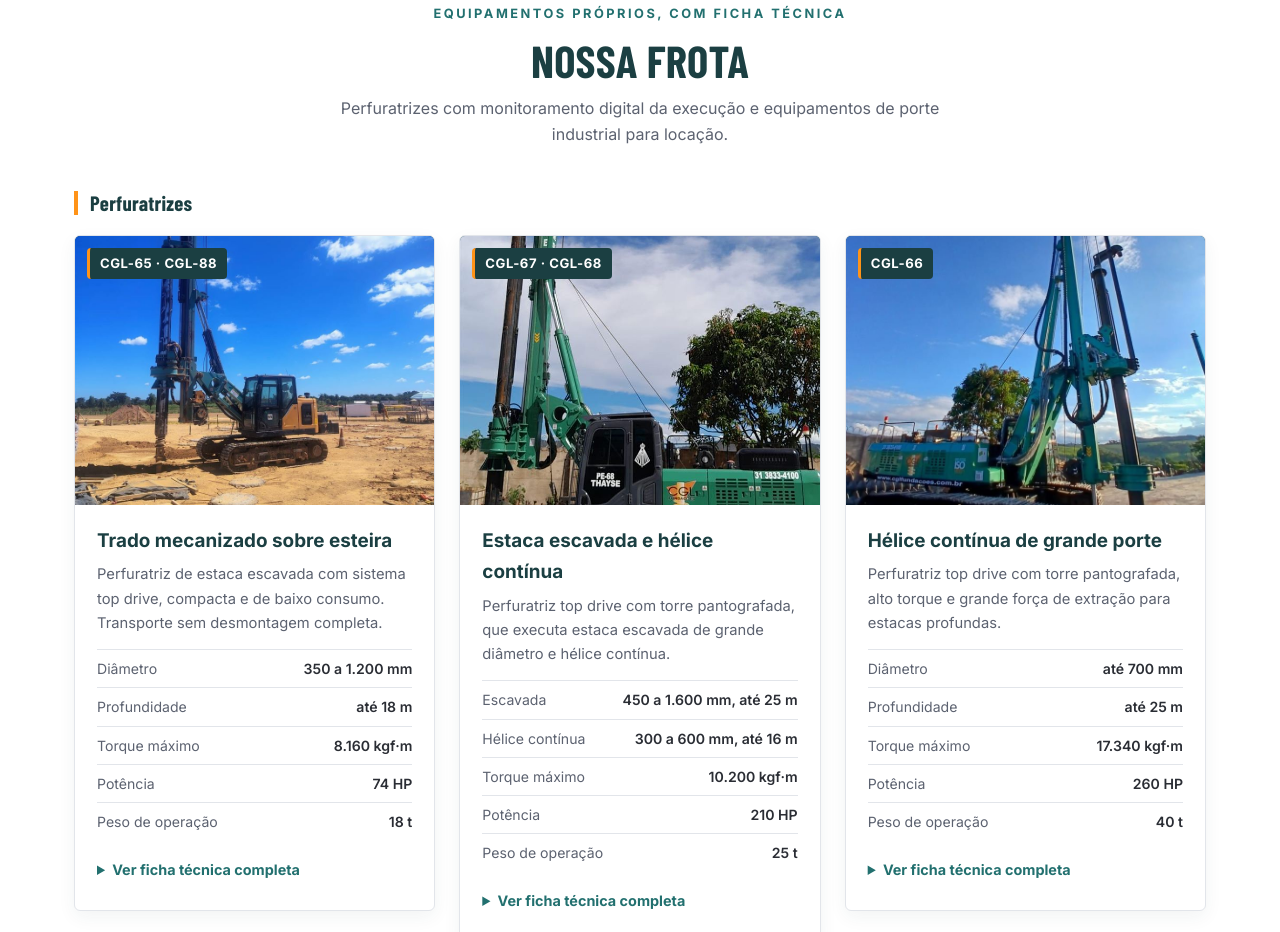
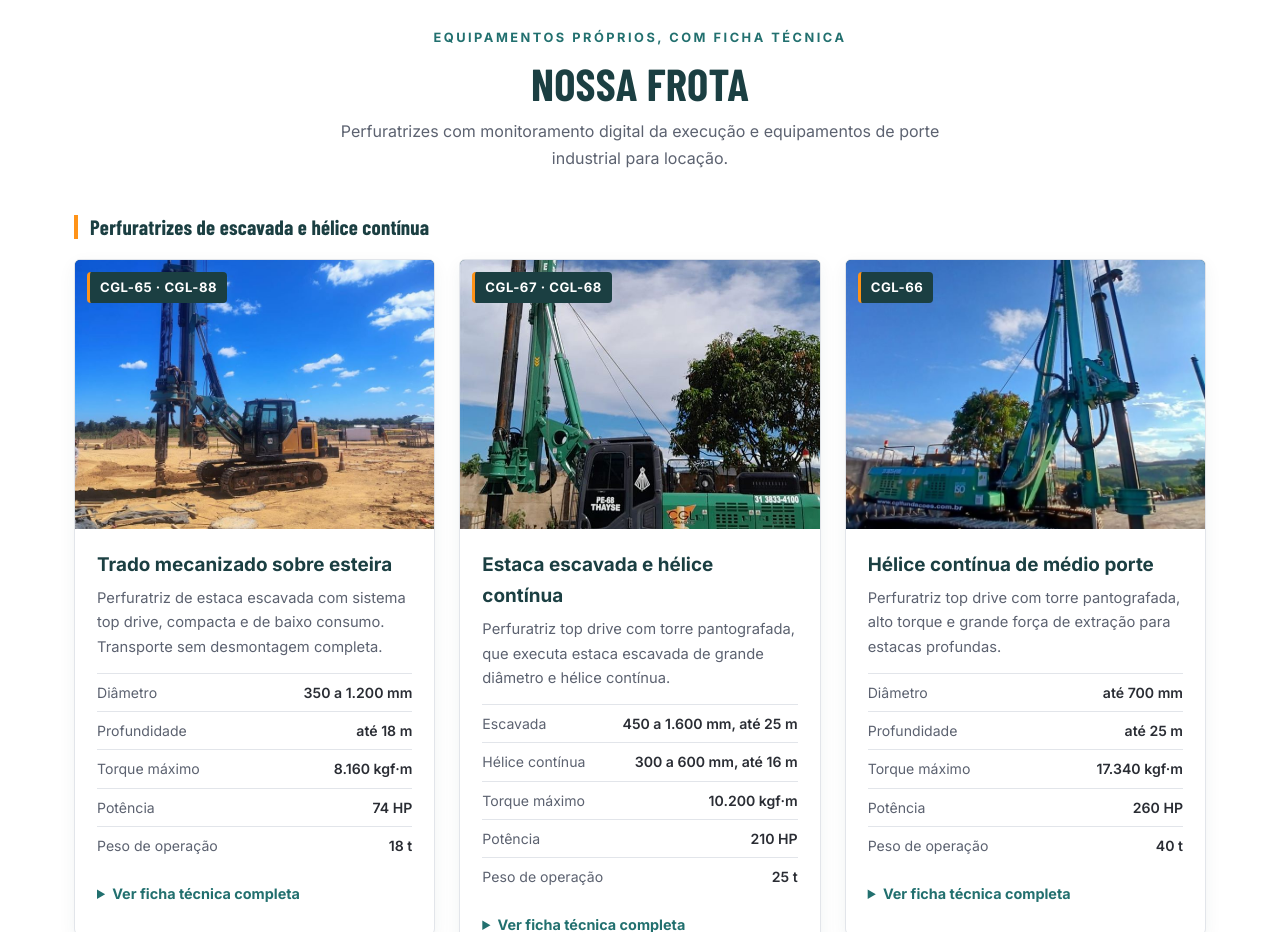
Before and after one commit to bernardolage/cgl-fundacoes-site, a plain HTML site: page index.html in a window 1280 px wide. Shown: the part 3742-4674 px from the top of the page. Drawn offline with Linux system fonts and the light colour scheme.

Commit message:
site: fichas de estaca raiz, raiz até Ø500, CGL-66 médio porte

```diff
--- a/conteudo.js
+++ b/conteudo.js
@@ -86,7 +86,7 @@ window.CONTEUDO = {
       {
         icone: "raiz",
         nome: "Estaca Raiz",
-        descricao: "Alto atrito lateral e equipamentos de pequeno porte para áreas restritas. Sem vibração nem descompressão do terreno, atravessa matacões, rocha e concreto. Diâmetros Ø250, Ø310 e Ø410 mm.",
+        descricao: "Alto atrito lateral, com perfuratrizes compactas para áreas restritas e de médio porte para maior produção. Sem vibração nem descompressão do terreno, atravessa matacões, rocha e concreto. Diâmetros de Ø250 a Ø500 mm.",
       },
       {
         icone: "secante",
@@ -123,7 +123,7 @@ window.CONTEUDO = {
     texto: "A CGL Fundações dispõe de uma frota própria e diversificada de perfuratrizes e equipamentos de apoio, o que garante disponibilidade, agilidade e previsibilidade de prazo nas obras.",
     destaques: [
       { titulo: "Perfuratrizes de hélice contínua", texto: "CZM EM800 e EM800 Super sobre chassis Caterpillar, até 30 m de profundidade." },
-      { titulo: "Perfuratrizes de estaca raiz", texto: "CZM CR14, CZM MC140 e CMV M20-10 sobre esteira, em Ø250, Ø310 e Ø410 mm." },
+      { titulo: "Perfuratrizes de estaca raiz", texto: "Soilmec SM14 e SM22, CZM ER190R e MC140 e CMV M20-10, de Ø250 a Ø500 mm, inclusive em áreas restritas." },
       { titulo: "Cabeçote duplo para secantes", texto: "CZM EM1000/32 sobre Caterpillar 336, em Ø420, Ø520 e Ø620 mm, até 19 m." },
       { titulo: "Trado mecanizado", texto: "Perfuratrizes sobre caminhão e sobre esteira, de Ø250 a Ø1600 mm, até 25 m de profundidade." },
       { titulo: "Cravação", texto: "Martelo hidráulico CZM EM 5000HH sobre Caterpillar 320D." },
@@ -140,7 +140,7 @@ window.CONTEUDO = {
     texto: "Perfuratrizes com monitoramento digital da execução e equipamentos de porte industrial para locação.",
     grupos: [
       {
-        titulo: "Perfuratrizes",
+        titulo: "Perfuratrizes de escavada e hélice contínua",
         itens: [
           {
             tag: "CGL-65 · CGL-88",
@@ -197,7 +197,7 @@ window.CONTEUDO = {
           },
           {
             tag: "CGL-66",
-            nome: "Hélice contínua de grande porte",
+            nome: "Hélice contínua de médio porte",
             imagem: "imagens/equip-cgl-66.jpg",
             descricao: "Perfuratriz top drive com torre pantografada, alto torque e grande força de extração para estacas profundas.",
             principais: [
@@ -225,10 +225,82 @@ window.CONTEUDO = {
         ],
       },
       {
+        titulo: "Perfuratrizes de estaca raiz",
+        itens: [
+          {
+            tag: "Pequeno porte",
+            nome: "Soilmec SM14",
+            imagem: "imagens/equip-soilmec-sm14.jpg",
+            descricao: "Perfuratriz compacta sobre esteiras para estaca raiz e tirantes em áreas restritas, com mastro que gira em quatro posições de 90°.",
+            principais: [
+              ["Torque da cabeça", "até 13,5 kN·m"],
+              ["Força de tração", "89 kN"],
+              ["Curso do mastro", "4 m"],
+              ["Potência", "165 HP"],
+              ["Peso", "14,3 t"],
+            ],
+            ficha: [
+              ["Força de impulso", "45 kN"],
+              ["Velocidade de avanço", "até 28 m/min"],
+              ["Extrator", "100 kN; curso de 400 mm"],
+              ["Morsas", "passagem de 50 a 415 mm"],
+              ["Torque de desrosqueamento", "5.060 daN·m"],
+              ["Extensão do mastro", "1.000 mm"],
+              ["Velocidade de translação", "2,7 km/h"],
+              ["Oscilação das esteiras", "±10°"],
+            ],
+          },
+          {
+            tag: "Médio porte",
+            nome: "Soilmec SM22",
+            imagem: "",
+            descricao: "Perfuratriz sobre esteiras para estaca raiz e microestacas com alta produção, com antena de 7,2 m ou 10,2 m de curso.",
+            principais: [
+              ["Força de tração e impulso", "148 kN"],
+              ["Curso da antena", "7,2 m ou 10,2 m"],
+              ["Potência", "260 HP"],
+              ["Peso", "23,3 t"],
+            ],
+            ficha: [
+              ["Velocidade de subida", "até 28 m/min"],
+              ["Pressão no solo", "0,084 MPa"],
+              ["Largura do patim", "500 mm"],
+              ["Comprimento das esteiras", "2.910 mm"],
+              ["Rampa máxima", "66%"],
+            ],
+          },
+          {
+            tag: "Médio porte",
+            nome: "CZM ER190R",
+            imagem: "imagens/equip-czm-er190r.jpg",
+            descricao: "Perfuratriz de estaca raiz montada sobre escavadeira Caterpillar 313D2L, com morsa dupla e deslocamento lateral da cabeça.",
+            principais: [
+              ["Torque da caixa rotativa", "2.770 kgf·m"],
+              ["Pulldown e extração", "14.000 kgf"],
+              ["Altura de operação", "9,2 m (11,2 m com extensão)"],
+              ["Potência", "100 HP"],
+              ["Peso de operação", "20,5 t"],
+            ],
+            ficha: [
+              ["Rotação", "43 rpm na 1ª marcha; 86 rpm na 2ª"],
+              ["Morsa", "tubos de 88,9 a 457,2 mm; quebra de 6.540 kgf·m"],
+              ["Deslocamento lateral da cabeça", "697 mm"],
+              ["Curso do carro guia", "6.500 mm com extensão; 4.525 mm sem"],
+              ["Inclinação da torre", "8° frontal, 12° lateral"],
+              ["Guincho auxiliar", "3.000 kgf"],
+              ["Sistema hidráulico", "350 bar; 254 L/min"],
+              ["Pressão no solo", "0,44 kgf/cm²"],
+              ["Tanque de combustível", "250 L"],
+              ["Transporte", "3,94 m de altura × 11,00 m × 2,76 m"],
+            ],
+          },
+        ],
+      },
+      {
         titulo: "Locação: compressores e geradores",
         itens: [
           {
-            tag: "3 unidades",
+            tag: "Locação",
             nome: "Compressor Atlas Copco X1200",
             imagem: "imagens/equip-compressor-x1200.jpg",
             descricao: "Compressor de ar diesel de alta vazão e alta pressão, para perfuração e serviços industriais.",
@@ -240,7 +312,7 @@ window.CONTEUDO = {
             ficha: [],
           },
           {
-            tag: "1 unidade",
+            tag: "Locação",
             nome: "Compressor Atlas Copco XRV 1000",
             imagem: "imagens/equip-compressor-xrv1000.jpg",
             descricao: "Compressor de ar diesel de alta pressão para obras e mineração.",
@@ -253,7 +325,7 @@ window.CONTEUDO = {
             ficha: [],
           },
           {
-            tag: "4 unidades",
+            tag: "Locação",
             nome: "Gerador Atlas Copco QAS 105",
             imagem: "imagens/equip-gerador-qas105.jpg",
             descricao: "Grupo gerador diesel silenciado, com chassi vedado para contenção de fluidos.",
--- a/css/estilo.css
+++ b/css/estilo.css
@@ -211,6 +211,8 @@ h2 { font-size: clamp(1.9rem, 3.6vw, 2.8rem); text-transform: uppercase; }
 }
 .frota-foto { position: relative; aspect-ratio: 4 / 3; background: var(--azul-claro); }
 .frota-foto img { width: 100%; height: 100%; object-fit: cover; object-position: center 70%; display: block; }
+.frota-foto-vazia { display: flex; align-items: center; justify-content: center; }
+.frota-foto-vazia img { width: 34%; height: auto; object-fit: contain; opacity: .55; }
 .frota-tag {
   position: absolute; left: 12px; top: 12px; background: var(--azul); color: #fff;
   font-weight: 700; font-size: .82rem; letter-spacing: .04em; padding: 5px 10px; border-radius: 4px;
--- a/js/app.js
+++ b/js/app.js
@@ -120,7 +120,10 @@
       var grade = el("div", "frota-grade");
       g.itens.forEach(function (it) {
         grade.appendChild(el("article", "frota-card",
-          '<div class="frota-foto"><img src="' + it.imagem + '" alt="' + it.nome + ' da CGL Fundações" loading="lazy" />' +
+          '<div class="frota-foto' + (it.imagem ? '' : ' frota-foto-vazia') + '">' +
+          (it.imagem
+            ? '<img src="' + it.imagem + '" alt="' + it.nome + ' da CGL Fundações" loading="lazy" />'
+            : '<img src="imagens/logo-cgl-branco.png" alt="" loading="lazy" />') +
           '<span class="frota-tag">' + it.tag + '</span></div>' +
           '<div class="frota-corpo"><h4>' + it.nome + '</h4><p>' + it.descricao + '</p>' +
           '<dl class="frota-specs">' + linhas(it.principais) + '</dl>' +
```
Also changed, not shown: imagens/equip-czm-er190r.jpg (added), imagens/equip-soilmec-sm14.jpg (added).
